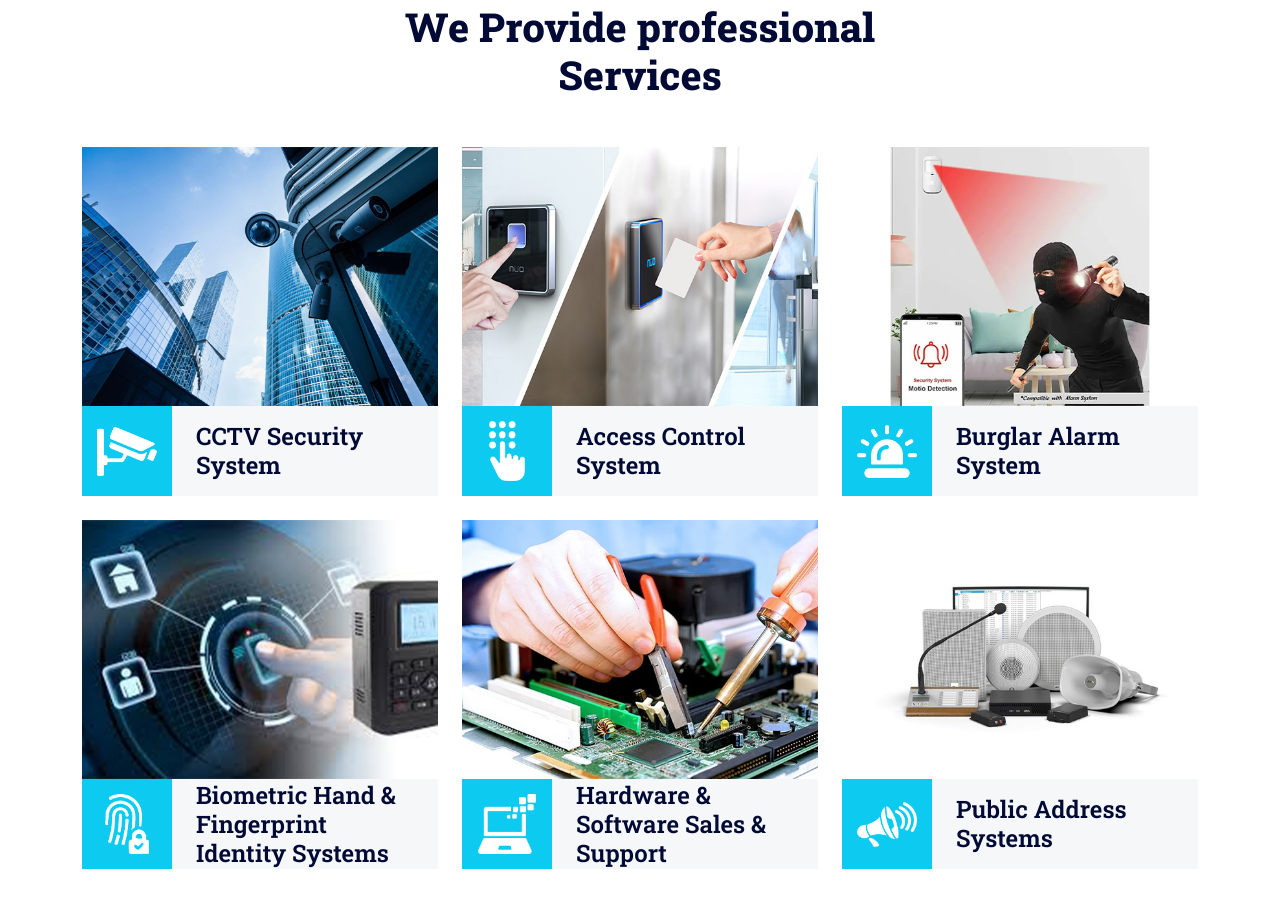
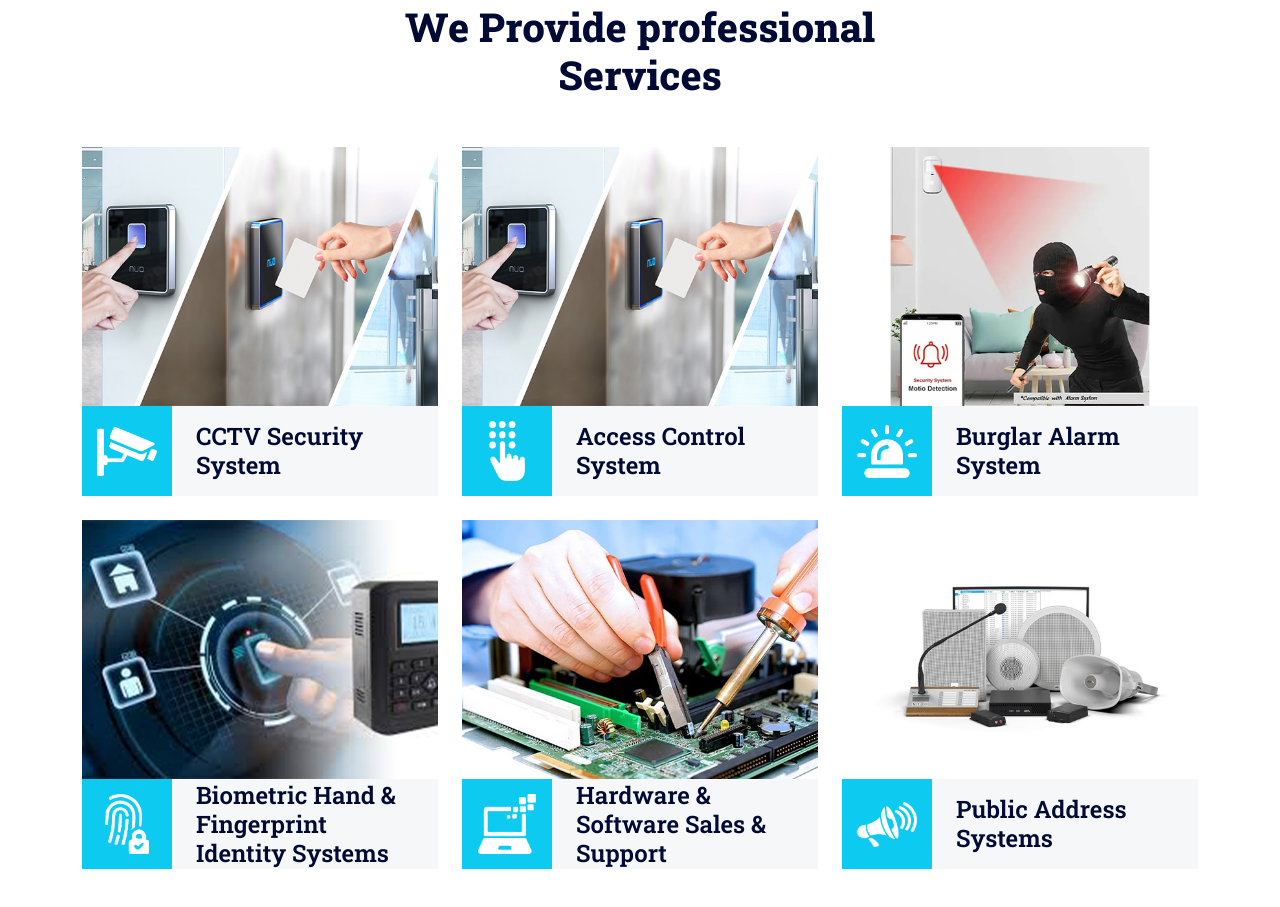
Before and after one commit to Omshankar1102/BlueScreentechnology, a plain HTML site: page index.html in a window 1280 px wide. Shown: the part 2578-3485 px from the top of the page. Drawn offline with nearby package versions, Linux system fonts and the light colour scheme.

Commit message:
Update index.html

```diff
--- a/index.html
+++ b/index.html
@@ -323,7 +323,7 @@
             <div class="row g-4 justify-content-center">
                 <div class="col-lg-4 col-md-6 wow fadeInUp" data-wow-delay="0.1s">
                     <div class="service-item">
-                        <img class="img-fluid" src="img/images/service-1.jpg" alt="">
+                        <img class="img-fluid" src="img/images/Service-2.jpg" alt="">
                         <div class="d-flex align-items-center bg-light">
                             <div class="service-icon flex-shrink-0 bg-info">
                                 <img class="img-fluid" src="img/icon/10x/CCTV@10x-8.png" alt="">
```
